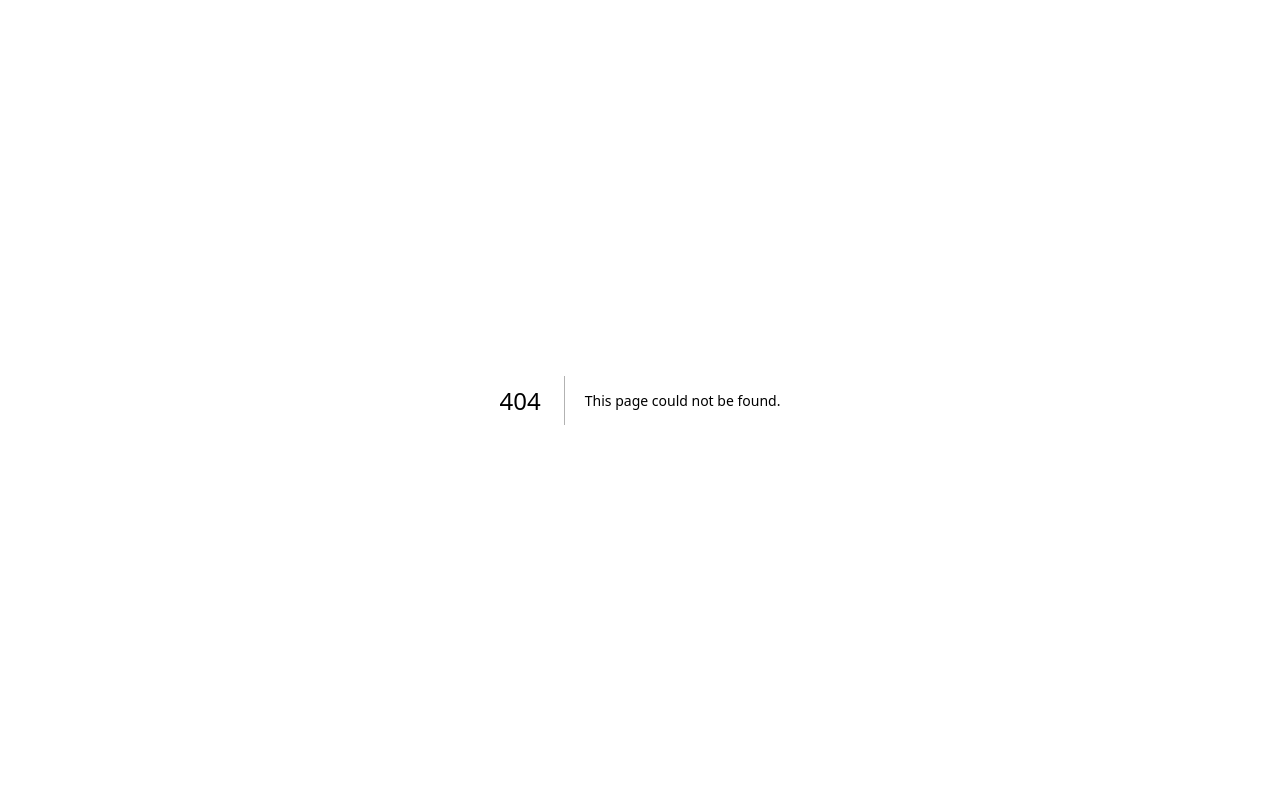
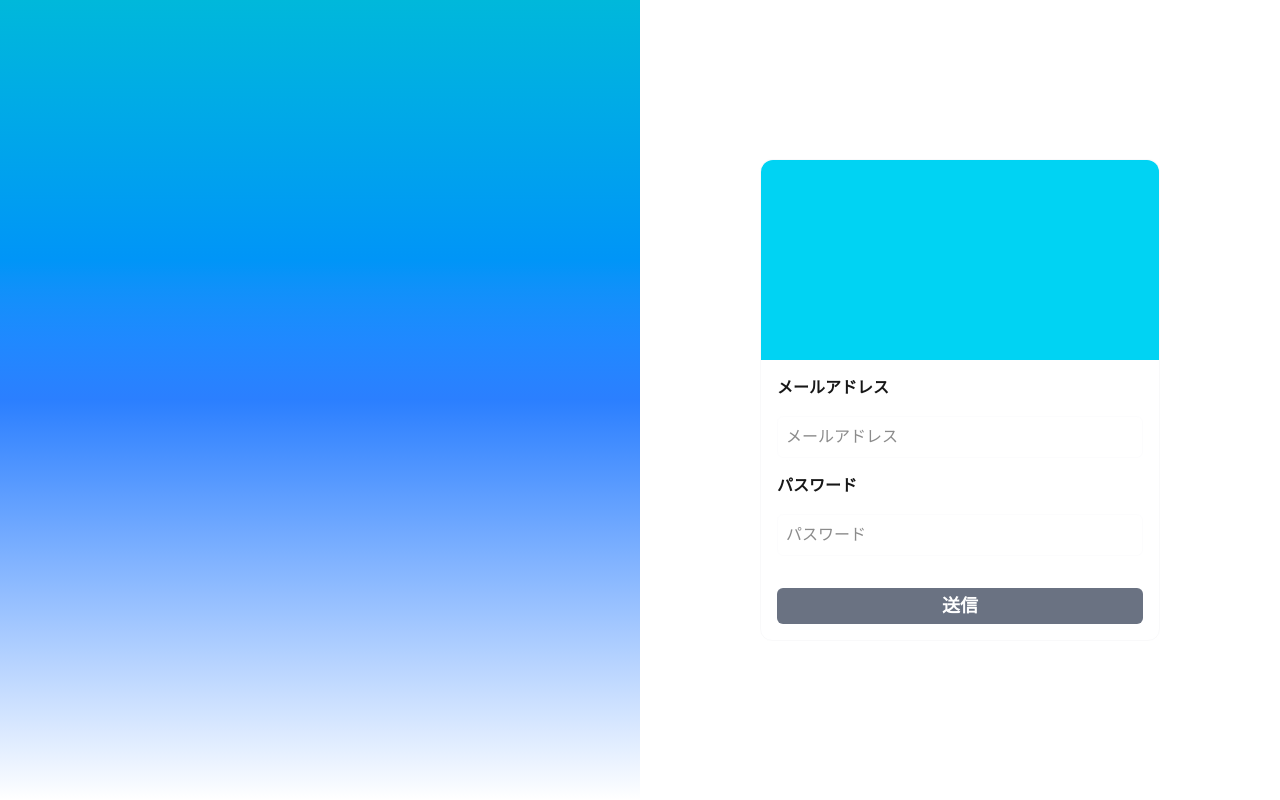
Before and after one commit to shoet/react-xstate-example, a Next.js app: page /form in a window 1280 px wide. Before the commit this address had no page. Built offline with nearby package versions, Linux system fonts and the light colour scheme.

Commit message:
フォームを作成

```diff
--- /dev/null
+++ b/src/app/form/page.tsx
@@ -0,0 +1,192 @@
+"use client";
+
+import { useMachine } from "@xstate/react";
+import clsx from "clsx";
+import { assign, createMachine, fromPromise } from "xstate";
+
+function isValidSend(
+  email: string | undefined,
+  password: string | undefined,
+): boolean {
+  return (email?.length || 0) > 0 && (password?.length || 0) > 0;
+}
+
+class DisplayError extends Error {
+  displayMessage?: string;
+  cause?: string;
+
+  constructor(
+    message: string,
+    details?: {
+      displayMessage?: string;
+      cause?: string;
+    },
+  ) {
+    super(message);
+    this.name = "DisplayError";
+    this.displayMessage = details?.displayMessage;
+    this.cause = details?.cause;
+  }
+}
+
+const machine = createMachine({
+  context: {
+    email: "",
+    password: "",
+  } as {
+    email: string;
+    password: string;
+    error: DisplayError | undefined;
+  },
+  initial: "inputForm",
+  states: {
+    inputForm: {
+      on: {
+        ON_CHANGE_EMAIL: {
+          actions: assign({ email: ({ event }) => event.value }),
+        },
+        ON_CHANGE_PASSWORD: {
+          actions: assign({ password: ({ event }) => event.value }),
+        },
+        SUBMIT: {
+          target: "sending",
+          guard: ({ context }) => isValidSend(context.email, context.password),
+          actions: ["handleSubmit"],
+        },
+      },
+    },
+    sending: {
+      invoke: {
+        src: "submitForm",
+        input: ({ context }) => {
+          return {
+            email: context.email,
+            password: context.password,
+          };
+        },
+        onDone: {
+          target: "success",
+        },
+        onError: {
+          target: "error",
+          actions: assign({
+            error: ({ event }) => {
+              return new DisplayError("failed to submit", {
+                displayMessage: "送信に失敗しました。",
+                cause:
+                  event.error instanceof Error
+                    ? event.error.message
+                    : undefined,
+              });
+            },
+          }),
+        },
+      },
+    },
+    success: {
+      always: {
+        target: "inputForm",
+        actions: assign({ email: "", password: "" }),
+      },
+    },
+    error: {
+      always: {
+        target: "inputForm",
+      },
+    },
+  },
+}).provide({
+  actors: {
+    submitForm: fromPromise(async ({ input }) => {
+      return await submitForm(input.email, input.password);
+    }),
+  },
+});
+
+async function submitForm(email: string, password: string): Promise<void> {
+  await new Promise((res) => setTimeout(res, 2000));
+  throw new Error("failed test");
+  console.log("### submited", { email, password });
+}
+
+export default function Page() {
+  const [state, send] = useMachine(machine);
+  return (
+    <div className={clsx("flex flex-row items-center")}>
+      <div
+        className={clsx(
+          "w-1/2 h-screen",
+          "bg-gradient-to-b from-cyan-500 from- via-blue-500 via-",
+        )}
+      ></div>
+      <div className={clsx("w-1/2 flex justify-center items-center")}>
+        <form
+          onSubmit={(e) => {
+            e.preventDefault();
+            send({ type: "SUBMIT" });
+          }}
+          className={clsx("border border-gray-100/50 rounded-xl min-w-[400px]")}
+        >
+          <div
+            className={clsx(
+              "h-[200px] bg-cyan-400 rounded-t-xl overflow-hidden",
+            )}
+          ></div>
+          <div className={clsx("p-4")}>
+            <div className={clsx("flex flex-col items-start gap-4")}>
+              <label className={clsx("font-bold text-base")} htmlFor="email">
+                メールアドレス
+              </label>
+              <input
+                className={clsx(
+                  "border border-gray-50/50 rounded-md p-2 w-full",
+                )}
+                name="email"
+                onChange={(e) =>
+                  send({ type: "ON_CHANGE_EMAIL", value: e.target.value })
+                }
+                placeholder="メールアドレス"
+                value={state.context.email}
+              />
+              <label className={clsx("font-bold text-base")} htmlFor="password">
+                パスワード
+              </label>
+              <input
+                className={clsx(
+                  "border border-gray-50/50 rounded-md p-2 w-full",
+                )}
+                onChange={(e) =>
+                  send({ type: "ON_CHANGE_PASSWORD", value: e.target.value })
+                }
+                name="password"
+                type="password"
+                placeholder="パスワード"
+                value={state.context.password}
+              />
+            </div>
+            {state.context.error && (
+              <div className={clsx("text-red-500")}>
+                {state.context.error.displayMessage}
+              </div>
+            )}
+            <button
+              type="submit"
+              className={clsx(
+                "mt-8 w-full",
+                "px-2 py-1 font-bold text-lg text-white bg-purple-500 hover:bg-purple-700 rounded-md cursor-pointer",
+                "disabled:bg-gray-500 disabled:cursor-default",
+                state.matches("sending") && "disabled:bg-sky-500",
+              )}
+              disabled={
+                !isValidSend(state.context.email, state.context.password) ||
+                state.matches("sending")
+              }
+            >
+              {state.matches("sending") ? "・・・" : "送信"}
+            </button>
+          </div>
+        </form>
+      </div>
+    </div>
+  );
+}
```
